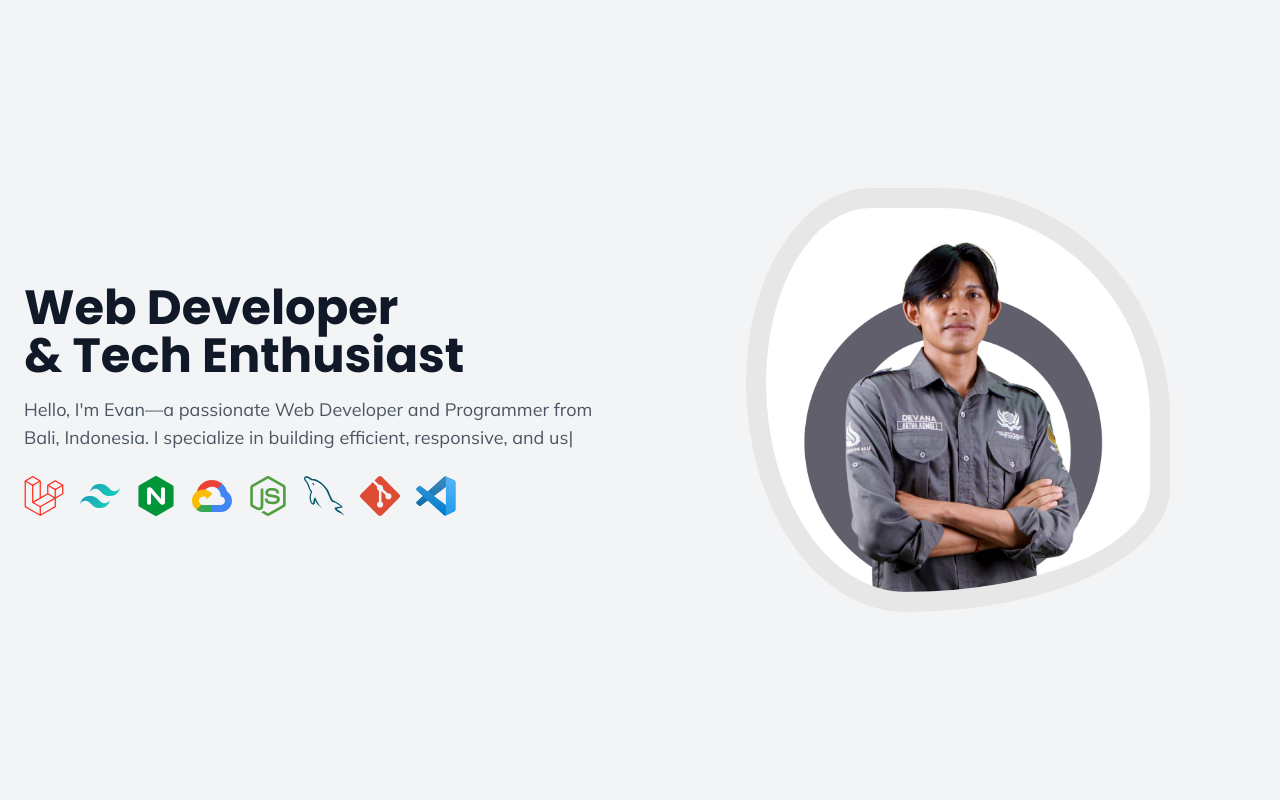
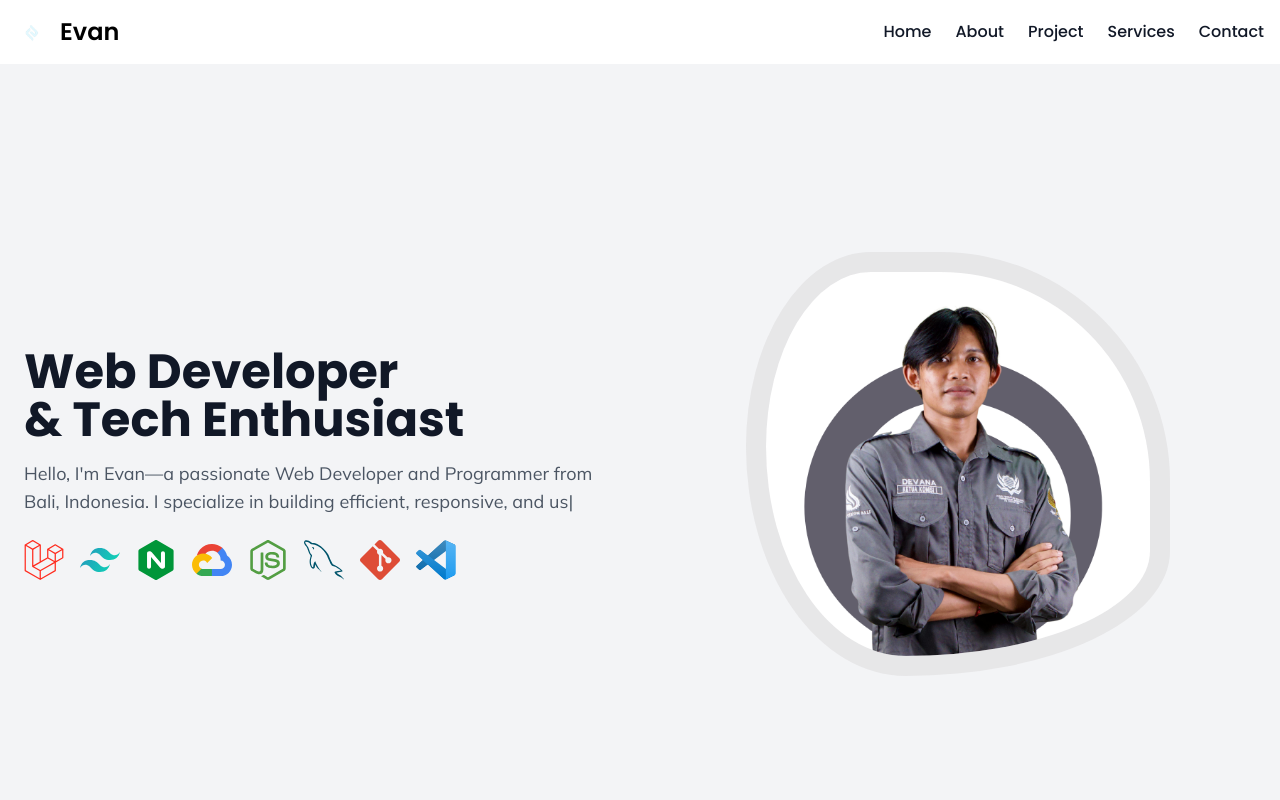
Before and after one commit to yanevannn/project-portofolio, a Vue app: page / in a window 1280 px wide. Shown: the top 800 px of the page. Built offline with nearby package versions, Linux system fonts and the light colour scheme.

Commit message:
feat: Navbar section

```diff
--- a/src/App.vue
+++ b/src/App.vue
@@ -1,10 +1,12 @@
 <script setup>
+import Navbar from './components/Navbar.vue';
 import About from './components/About.vue';
 import Hero from './components/Hero.vue'
 import MyFooter from './components/Footer.vue'
 </script>
 
 <template>
+  <Navbar />
   <Hero />
   <About />
   <MyFooter />
--- /dev/null
+++ b/src/components/Navbar.vue
@@ -0,0 +1,64 @@
+<script setup>
+import { ref } from 'vue';
+import ELogo from '@/assets/profile/logo.png';
+const isMenuOpen = ref(false);
+const toggleMenu = () => isMenuOpen.value = !isMenuOpen.value;
+</script>
+
+<template>
+  <nav class="bg-white border-gray-200 relative">
+    <div class="max-w-screen-xl flex flex-wrap items-center justify-between mx-auto p-4">
+      <!-- Logo -->
+      <a href="#" class="flex items-center space-x-3 rtl:space-x-reverse">
+        <img :src="ELogo" class="h-8" alt="Flowbite Logo" />
+        <span class="self-center text-2xl font-semibold whitespace-nowrap font-poppins">Evan</span>
+      </a>
+
+      <!-- Menu untuk Desktop -->
+      <ul class="hidden md:flex space-x-6 font-medium font-poppins">
+        <li><a href="#" class="text-gray-900 hover:text-blue-700">Home</a></li>
+        <li><a href="#" class="text-gray-900 hover:text-blue-700">About</a></li>
+        <li><a href="#" class="text-gray-900 hover:text-blue-700">Project</a></li>
+        <li><a href="#" class="text-gray-900 hover:text-blue-700">Services</a></li>
+        <li><a href="#" class="text-gray-900 hover:text-blue-700">Contact</a></li>
+      </ul>
+
+      <!-- Tombol Hamburger (Hanya muncul di Mobile) -->
+      <button @click="toggleMenu" type="button" class="md:hidden p-2 w-10 h-10 text-gray-500 rounded-lg hover:bg-gray-100 focus:ring-2 focus:ring-gray-200">
+        <span class="sr-only">Open main menu</span>
+        <svg class="w-5 h-5" xmlns="http://www.w3.org/2000/svg" fill="none" viewBox="0 0 17 14">
+          <path stroke="currentColor" stroke-linecap="round" stroke-linejoin="round" stroke-width="2" d="M1 1h15M1 7h15M1 13h15"/>
+        </svg>
+      </button>
+
+      <!-- Menu Mobile (Hanya muncul jika tombol ditekan) -->
+      <transition name="menu">
+        <div v-if="isMenuOpen" class="absolute top-full left-0 w-full bg-white shadow-md z-50 md:hidden">
+          <ul class="font-medium flex flex-col p-4 border border-gray-100 rounded-lg bg-gray-50">
+            <li><a href="#" class="block py-2 px-3 text-white bg-blue-700 rounded-sm">Home</a></li>
+            <li><a href="#" class="block py-2 px-3 text-gray-900 hover:bg-gray-100">About</a></li>
+            <li><a href="#" class="block py-2 px-3 text-gray-900 hover:bg-gray-100">Project</a></li>
+            <li><a href="#" class="block py-2 px-3 text-gray-900 hover:bg-gray-100">Services</a></li>
+            <li><a href="#" class="block py-2 px-3 text-gray-900 hover:bg-gray-100">Contact</a></li>
+          </ul>
+        </div>
+      </transition>
+    </div>
+  </nav>
+</template>
+
+<style scoped>
+.menu-enter-active, .menu-leave-active {
+  transition: all 0.4s cubic-bezier(0.4, 0, 0.2, 1);
+}
+
+.menu-enter-from, .menu-leave-to {
+  opacity: 0;
+  transform: translateY(-10px) scale(0.95);
+}
+
+.menu-enter-to, .menu-leave-from {
+  opacity: 1;
+  transform: translateY(0) scale(1);
+}
+</style>
```
Also changed, not shown: src/assets/profile/logo.png (added).
